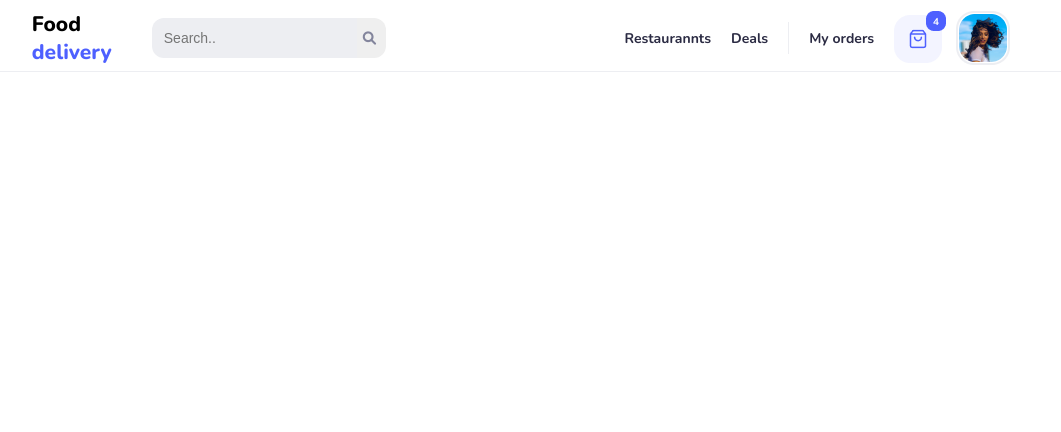
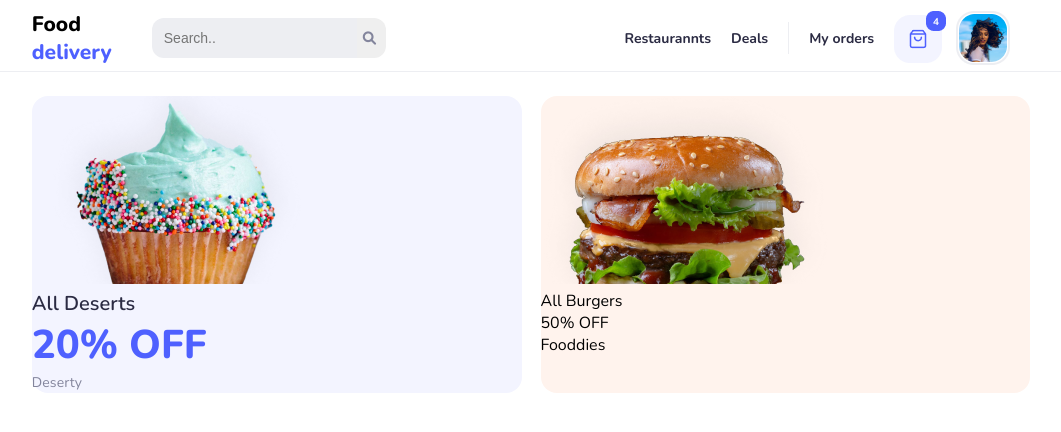
Before and after one commit to SmoleacMihai/Teamplates_HTML_CSS, a plain HTML site: page responsiveWebsite/home.html in a window 1280 px wide. Shown: the top 432 px of the page, without its empty margins (109-1170 px from the left). Drawn offline with nearby package versions, Linux system fonts and the light colour scheme.

Commit message:
savepoint

```diff
--- a/responsiveWebsite/assets/css/style.scss
+++ b/responsiveWebsite/assets/css/style.scss
@@ -510,6 +510,42 @@ body{
         margin-top: 5px;
         background-color: #EDEEF2;
     }
+    .discounts-section{
+        margin-top: 24px;
+        .discounts-section-content{
+            display: grid;
+            grid-template-columns: repeat(2, 1fr);
+            column-gap: 19px;
+            .column-left{
+                background-color:#F3F4FF;
+                border-radius: 16px;
+
+                .classification{
+                    font-weight: 600;
+                    font-size: 20px;
+                    color: $secondary-color;
+                }
+                .discountAmount{
+                    font-weight: 800;
+                    font-size: 40px;
+                    line-height: 56px;
+                    color: $primary-color;
+                }
+                .classification2{
+                    font-weight: 400;
+                    font-size: 14px;
+                    line-height: 20px;
+                    letter-spacing: 0.1px;
+                    color: #83859C;
+                }
+            }
+            .column-right{
+                background-color: #FFF3ED;
+                border-radius: 16px;
+
+            }
+        }
+    }
 }
 
 
--- a/responsiveWebsite/home.html
+++ b/responsiveWebsite/home.html
@@ -26,7 +26,7 @@
                     <a href="#" class="link">Restaurannts</a>
                     <a href="#" class="link">Deals</a>
                     <div class="line link"></div>
-                    <a href="#" class="link">My orders</a>
+                    <a href="login.html" class="link">My orders</a>
                 </div>
                 <div class="nav-account-and-bag">
                     <img src="assets/img/accountBag.png" alt="bag">
@@ -37,6 +37,23 @@
             </div>
         </div>
         <div class="end-line"></div>
+        <div class="discounts-section">
+            <div class="discounts-section-content">
+                <div class="column-left">
+                    <img src="assets/img/pancake.png" alt="pancake" class="pancake">
+                    <p class="classification">All Deserts</p>
+                    <p class="discountAmount">20% OFF</p>
+                    <p class="classification2">Deserty</p>
+                </div>
+                <div class="column-right">
+                    <img src="assets/img/burger.png" alt="pancake">
+                    <p class="classification">All Burgers</p>
+                    <p class="discountAmount">50% OFF</p>
+                    <p class="classification2">Fooddies</p>
+
+                </div>
+            </div>
+        </div>
     </div>
 </body>
 </html>
```
Also changed, not shown: responsiveWebsite/assets/css/style.css, responsiveWebsite/assets/img/burger.png (added), responsiveWebsite/assets/img/pancake.png (added), 1 other file.
